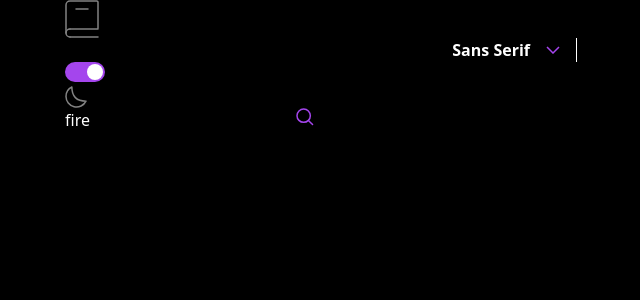
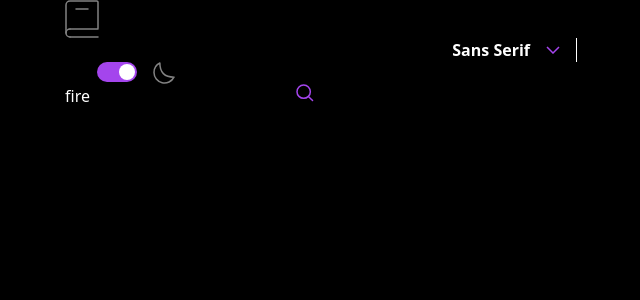
Before and after one commit to azanra/dictionary-web-app, a React (Vite) app: page / in a window 1280 px wide. Shown: the top 300 px of the page, without its empty margins (319-959 px from the left). Built offline with nearby package versions, Linux system fonts and the light colour scheme.

Commit message:
fix: increase gap between switcher and dropdown

```diff
--- a/src/pages/components/ThemeSwitcher.jsx
+++ b/src/pages/components/ThemeSwitcher.jsx
@@ -2,8 +2,8 @@ import IconMoon from "../../assets/svg/IconMoon.svg?react";
 
 const ThemeSwitcher = ({ isDark, setIsDark }) => {
   return (
-    <div>
-      <label className="switch">
+    <div className="flex gap-[16px]">
+      <label className="switch ml-[32px]">
         <input
           type="checkbox"
           checked={isDark}
```
